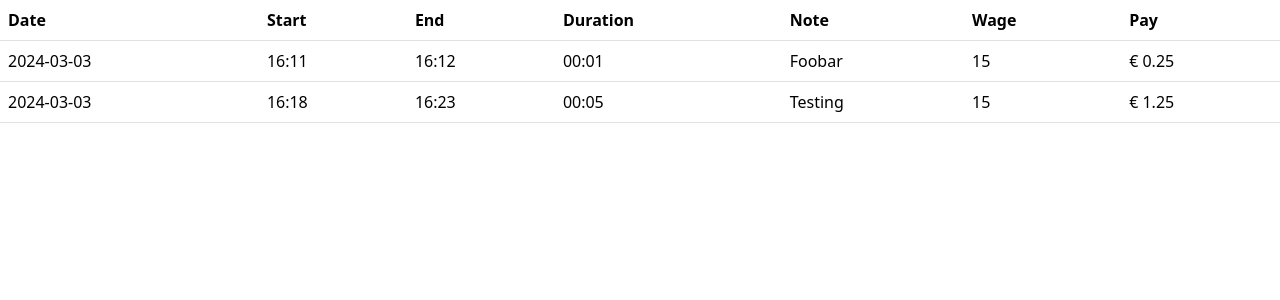
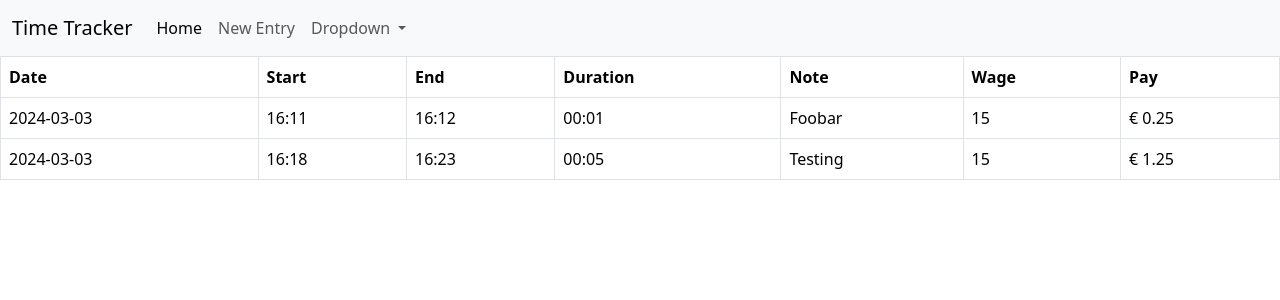
Before and after one commit to gweiser/timetracker, a Flask app: page / in a window 1280 px wide. Shown: the top 300 px of the page. Run offline with Flask 3, Linux system fonts and the light colour scheme.

Commit message:
Add navbar

```diff
--- a/website/templates/base.html
+++ b/website/templates/base.html
@@ -3,9 +3,40 @@
 <head>
     <meta charset="UTF-8">
     <meta name="viewport" content="width=device-width, initial-scale=1.0">
-    <title>Document</title>
+    <title>Time Tracker</title>
+    <link href="https://cdn.jsdelivr.net/npm/bootstrap@5.3.3/dist/css/bootstrap.min.css" rel="stylesheet" integrity="sha384-QWTKZyjpPEjISv5WaRU9OFeRpok6YctnYmDr5pNlyT2bRjXh0JMhjY6hW+ALEwIH" crossorigin="anonymous">
 </head>
 <body>
-
+    <nav class="navbar navbar-expand-lg bg-body-tertiary">
+        <div class="container-fluid">
+          <a class="navbar-brand" href="{{url_for('views.home')}}">Time Tracker</a>
+          <button class="navbar-toggler" type="button" data-bs-toggle="collapse" data-bs-target="#navbarSupportedContent" aria-controls="navbarSupportedContent" aria-expanded="false" aria-label="Toggle navigation">
+            <span class="navbar-toggler-icon"></span>
+          </button>
+          <div class="collapse navbar-collapse" id="navbarSupportedContent">
+            <ul class="navbar-nav me-auto mb-2 mb-lg-0">
+              <li class="nav-item">
+                <a class="nav-link active" aria-current="page" href="{{url_for('views.home')}}">Home</a>
+              </li>
+              <li class="nav-item">
+                <a class="nav-link" href="{{url_for('views.entry')}}">New Entry</a>
+              </li>
+              <li class="nav-item dropdown">
+                <a class="nav-link dropdown-toggle" href="#" role="button" data-bs-toggle="dropdown" aria-expanded="false">
+                  Dropdown
+                </a>
+                <ul class="dropdown-menu">
+                  <li><a class="dropdown-item" href="#">Action</a></li>
+                  <li><a class="dropdown-item" href="#">Another action</a></li>
+                  <li><hr class="dropdown-divider"></li>
+                  <li><a class="dropdown-item" href="#">Something else here</a></li>
+                </ul>
+              </li>
+            </ul>
+          </div>
+        </div>
+    </nav>
+    {% block content %}
+    {% endblock %}
 </body>
 </html>
--- a/website/templates/index.html
+++ b/website/templates/index.html
@@ -1,13 +1,6 @@
-<!DOCTYPE html>
-<html lang="en">
-<head>
-    <meta charset="UTF-8">
-    <meta name="viewport" content="width=device-width, initial-scale=1.0">
-    <title>Home</title>
-    <link href="https://cdn.jsdelivr.net/npm/bootstrap@5.3.3/dist/css/bootstrap.min.css" rel="stylesheet" integrity="sha384-QWTKZyjpPEjISv5WaRU9OFeRpok6YctnYmDr5pNlyT2bRjXh0JMhjY6hW+ALEwIH" crossorigin="anonymous">
-</head>
-<body>
-    <table class="table">
+{% extends "base.html" %}
+    {% block content %}
+    <table class="table table-bordered">
         <th>Date</th>
         <th>Start</th>
         <th>End</th>
@@ -27,5 +20,4 @@
         <tr>
         {% endfor %}
     </table>
-</body>
-</html>
+    {% endblock %}
--- a/website/views.py
+++ b/website/views.py
@@ -10,7 +10,6 @@ db = get_db_connection()
 def home():
     entries_row = db.execute("SELECT * FROM entries").fetchall()
     entries = []
-    counter = 0
     for row in entries_row:
         entries.append(
             {"id": row["id"],
@@ -24,7 +23,6 @@ def home():
              "block_id": row["block_id"]
              }
         )
-        counter += 1
 
     return render_template("index.html", entries=entries)
 
```
Also changed, not shown: website/templates/entry.html (+4 -10 lines).
